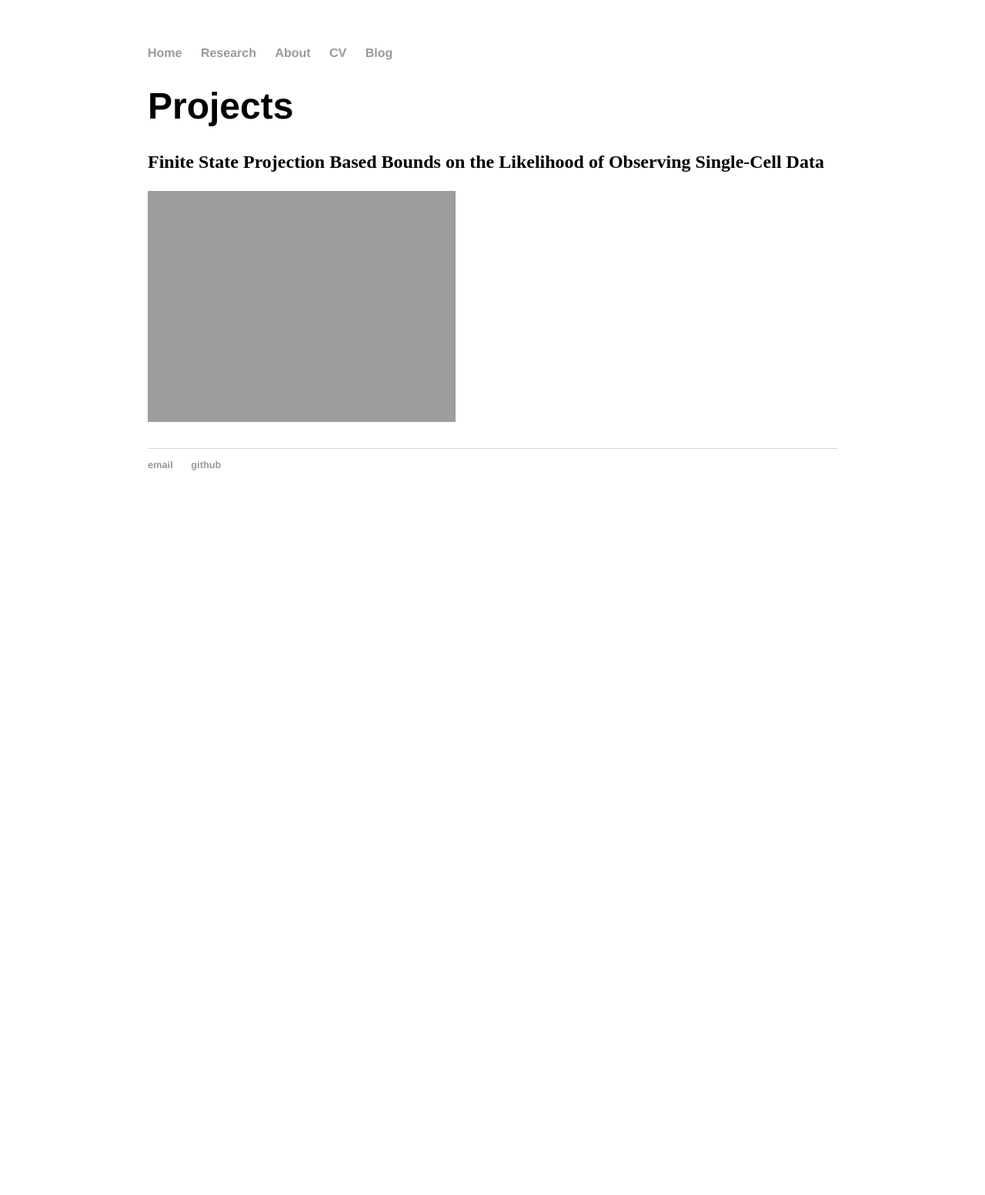
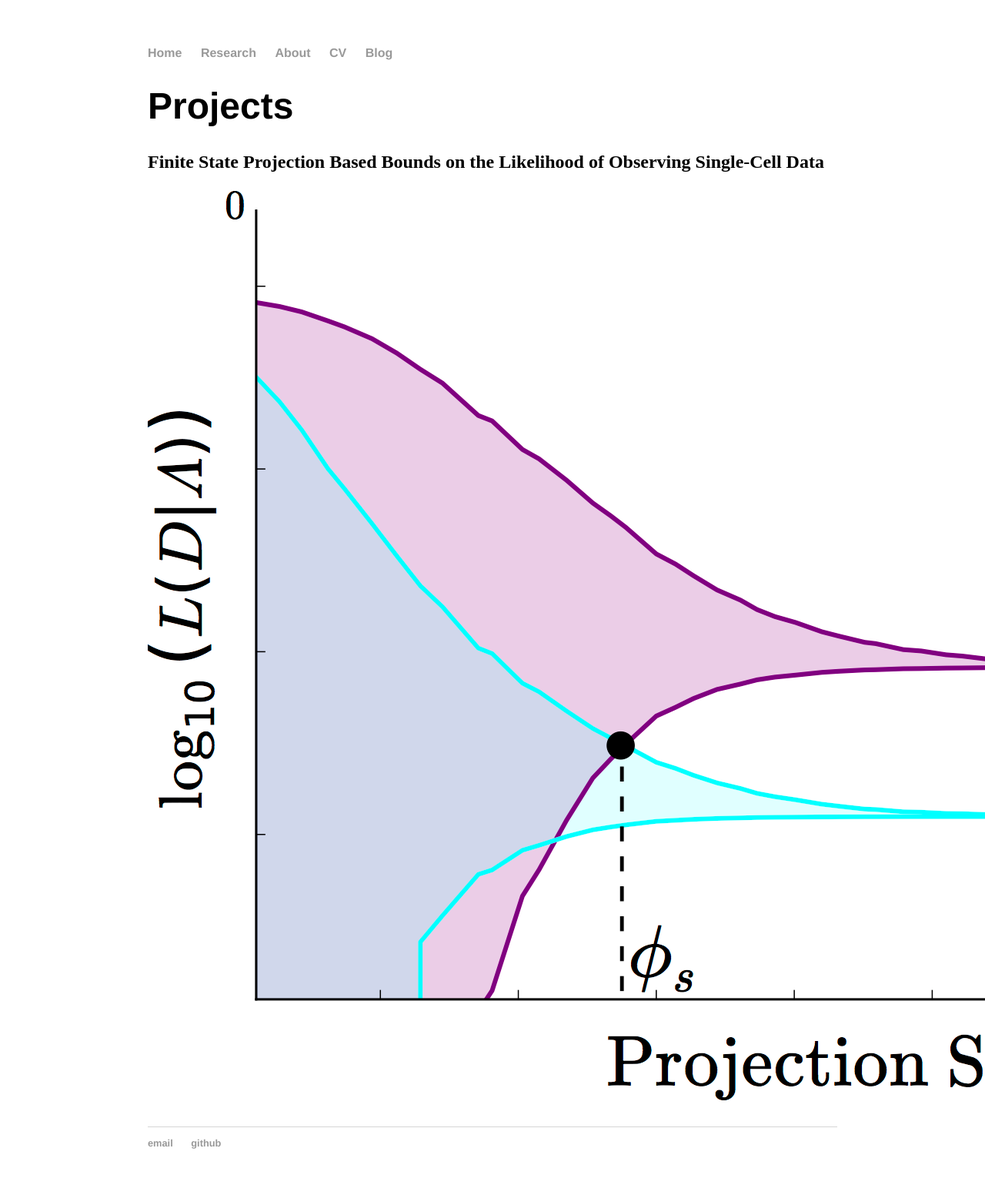
Before and after one commit to zachfox/zachfox.github.io, a Jekyll site: the page built from research/index.md, in a window 1280 px wide. Shown: the whole page at 77% size. Built offline with Jekyll 4.4.1, drawn with Linux system fonts in a browser that asks for light colours; before the commit the page ends 900 px from its top, so only the background shows below that.

Commit message:
Update index.md

```diff
--- a/research/index.md
+++ b/research/index.md
@@ -6,4 +6,4 @@ title: Zach Fox
 
 ## Finite State Projection Based Bounds on the Likelihood of Observing Single-Cell Data
 
-![alt text]({{ site.url }}/assets/samdps.png =250x)
+![alt text]({{ site.url }}/assets/samdps.png)
```
